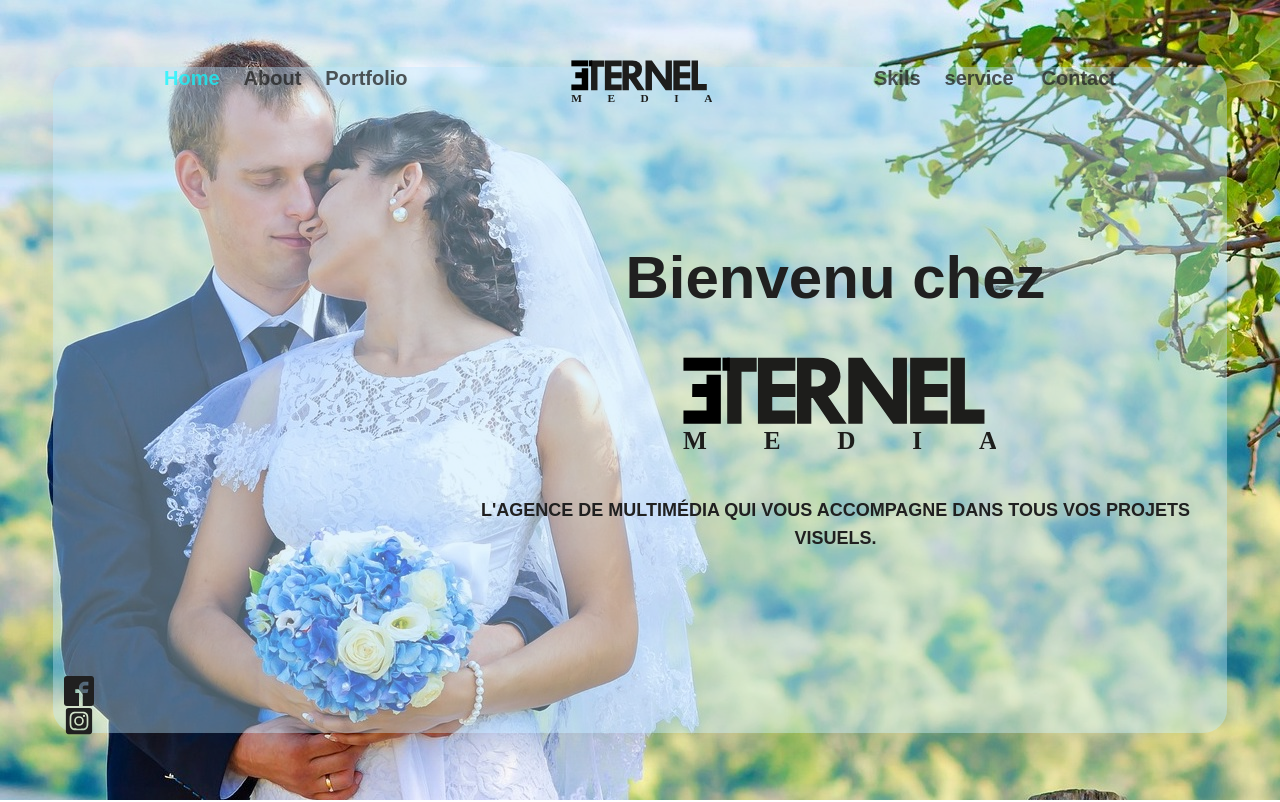
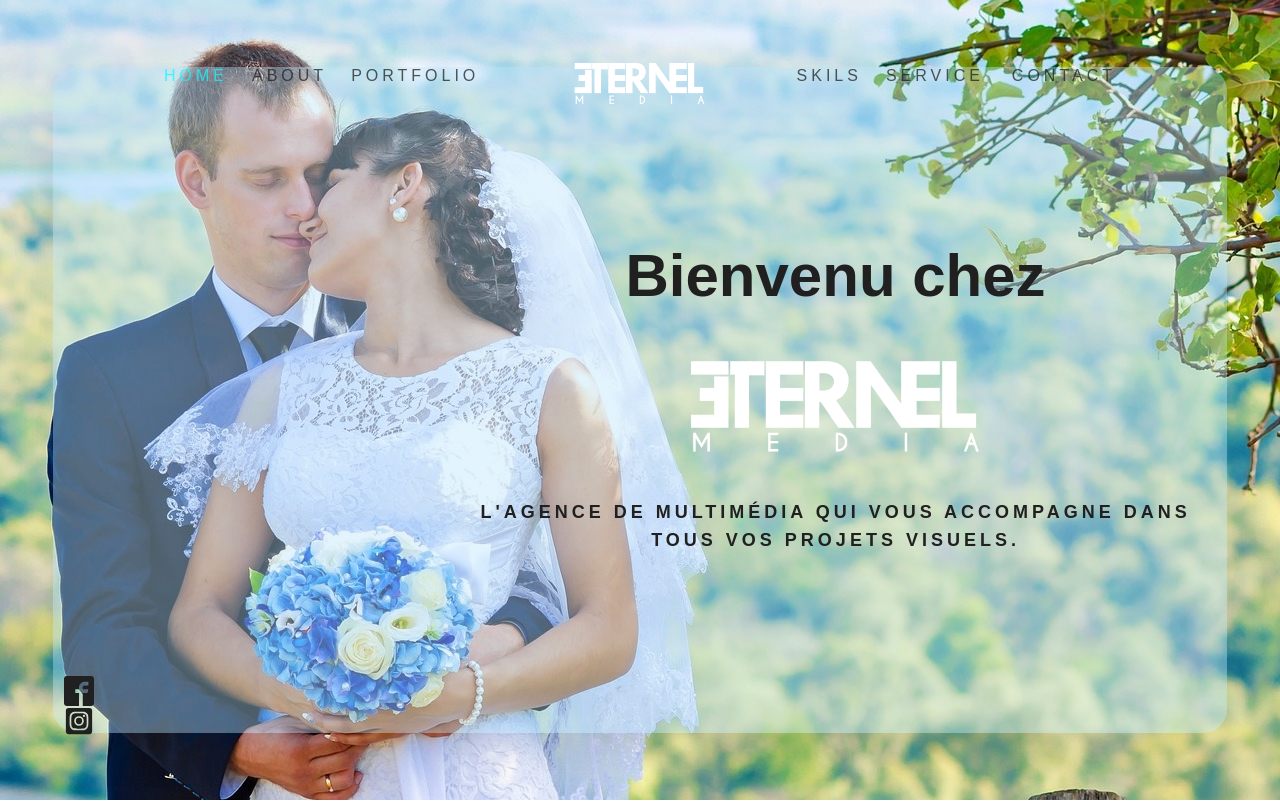
Before and after one commit to tshilincoln/eternelmediat, a Next.js app: page / in a window 1280 px wide. Shown: the top 802 px of the page. Built offline with nearby package versions, Linux system fonts and the light colour scheme.

Commit message:
arrengement du header

```diff
--- a/src/app/globals.css
+++ b/src/app/globals.css
@@ -4,6 +4,9 @@
 
 
 @import url('https://fonts.googleapis.com/css2?family=Poppins:ital,wght@0,100;0,200;0,300;0,400;0,500;0,600;0,700;1,100;1,200;1,300;1,400;1,500;1,600;1,700&display=swap');
+
+
+@import url('https://fonts.googleapis.com/css2?family=Lato:ital,wght@1,100&family=Poppins:ital,wght@0,100;0,200;0,300;0,400;0,500;0,600;0,700;0,800;0,900;1,100;1,200;1,300;1,400;1,500;1,600;1,700;1,800&display=swap');
 
 
 @font-face {
@@ -17,6 +20,11 @@
 body{
   font-family: 'Poppins', sans-serif;
 }
+.policeMenu{
+  font-family: 'Lato', sans-serif;
+  /*font-family: 'Poppins', sans-serif;*/
+}
+
 
 :root {
   --text-color: #202020;
@@ -39,7 +47,6 @@ body{
   0 0 150px rgba(18,247,255,0.3);
 
 }
-/*
 @media (prefers-color-scheme: dark) {
   :root {
     --bg-color: #162129;
@@ -50,7 +57,7 @@ body{
     --sec-text-color: #162129;
   }
 }
-*/
+
 .text-col{color: var(--hover-color);}
 .hover-col{ background-color: var(--hover-color);}
 .neo-shadow{ box-shadow: var(--neo-box-shadow);}
@@ -89,6 +96,9 @@ body {
   position: relative;
   top: 0;
   animation: slide 12s steps(5) infinite;
+}
+.spaceLettreMenu{
+  letter-spacing: 0.25rem;
 }
 
 @keyframes slide {
--- a/src/components/header.tsx
+++ b/src/components/header.tsx
@@ -18,10 +18,10 @@ export default function Header(){
                             <div className="block absolute justify-center text-xl font-bold md:text-4xl text-center">
                                 <h1 className="text-center text-5xl md:text-6xl">Bienvenu chez</h1>
                                 <br />
-                               <img className="text-red-700 w-60 md:w-80 md:flex md:items-center block m-auto md:justify-center" src="/mesphotos/logoeternel.svg"/>
+                               <img className="text-red-700 w-60 md:w-80 md:flex md:items-center block m-auto md:justify-center" src="logoeternel.png"/>
 
                                 <br />
-                                <p className="uppercase  text-center text-sm md:text-lg">l'agence de multimédia qui vous accompagne dans tous vos projets visuels.</p>
+                                <p className="uppercase  text-center text-sm md:text-lg spaceLettreMenu">l'agence de multimédia qui vous accompagne dans tous vos projets visuels.</p>
 
                             </div>
                         </div>
--- a/src/components/nav.tsx
+++ b/src/components/nav.tsx
@@ -17,7 +17,7 @@ export default function Navig(){
             <nav id="navig" className="max-w-5xl mx-auto relative z-30 justify-between flex ">
 
                     <div className="absolute block w-full text-left md:text-center top-0">
-                          <img className=" mx-2 w-24 md:w-36 md:justify-center md:block md:m-auto" src="/mesphotos/logoeternel.svg"/>
+                          <img className=" mx-2 w-24 md:w-36 md:justify-center md:block md:m-auto" src="logoeternel.png"/>
                     </div>
                     <button aria-label="toggle button" aria-expanded="false" id="menu-btn"
                         className="cursor-pointer w-7 md:hidden text-4xl navigation mr-3 absolute block right-0 "
@@ -27,8 +27,8 @@ export default function Navig(){
                     </button>
                     <div className={ navbar ? 'block absolute w-full' : 'hidden md:block '}>
                     <div id="toggled-menu"
-                    className="absolute mt-12 md:mt-auto opacity-75 bg-menu rounded-2xl w-full px-6 md:flex items-center justify-center md:justify-between text-sm md:text-base font-semibold text-shad z-20 gap-1 md:gap-0 duration-500">
-                        <ul className="md:flex  top-0 items-center gap-1 text-xl w-full md:w-auto text-center">
+                    className="absolute mt-12 md:mt-auto opacity-75 bg-menu rounded-2xl w-full px-6 md:flex items-center justify-center md:justify-between text-shad z-20 gap-1 md:gap-0 duration-500 policeMenu uppercase">
+                        <ul className="md:flex  top-0 items-center gap-1 w-full md:w-auto text-center text-sm md:text-base spaceLettreMenu">
                             <li
                             className="py-4 md:py-0 md:mr-2 p-1 m-2">
                                 <Link to="home" smooth={true} spy={true} offset={0} onClick={() => setNavbar(!navbar)}
@@ -47,7 +47,7 @@ export default function Navig(){
                             </li>
 
                         </ul>
-                        <ul className=" top-0 md:flex items-center gap-1  text-xl w-full md:w-auto text-center">
+                        <ul className=" top-0 md:flex items-center gap-1 w-full md:w-auto text-center text-sm md:text-base spaceLettreMenu">
                             <li
 
                             className="py-4 md:py-0 md:mr-2 p-1 m-1">
```
Also changed, not shown: public/logoeternel.png (added).
